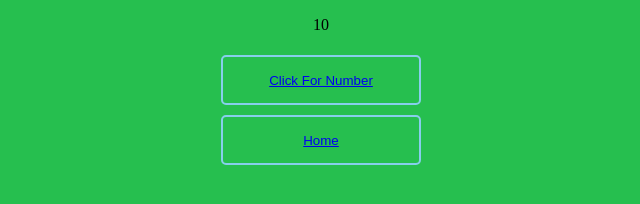
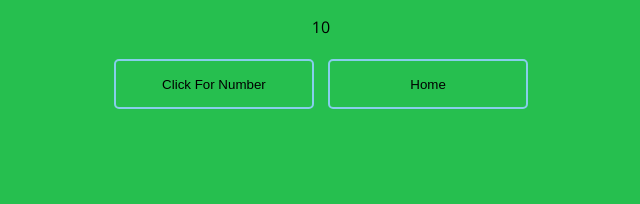
Before and after one commit to Bean1234567891011/randomfixed, a plain HTML site: page index.html in a window 1280 px wide. Both pictures are taken after a click on the button "1-20 Number Randomizer". Shown: the whole page, without its empty margins (319-959 px from the left). Drawn offline with nearby package versions, Linux system fonts and the light colour scheme.

Commit message:
Update index.html

```diff
--- a/index.html
+++ b/index.html
@@ -2,6 +2,7 @@
 <html>
 	<head>
 		<meta charset = "UTF-8">
+		<link href="https://fonts.googleapis.com/css2?family=Open+Sans:wght@300&display=swap" rel="stylesheet">
 		<title>Randomizer</title>
 		<meta name="viewport" content="width=device-width,initial-scale=1">
 	</head>
@@ -18,8 +19,8 @@
 		</div>
 		<div id = "twenty">
 			<p id = "demo">10</p>
-			<center><button class="twentyPlay" onClick="twentyRandom()"><a href="#" onClick="play()"><p class="twenty">Click For Number</p></a></button></center>
-			<center><button class="twentyPlay" onClick="twentyHome()"><a href="#" onClick="play()"><p class="twenty">Home</p></a></button></center>
+			<button class="twentyPlay" onClick="twentyRandom()">Click For Number</button>
+			<button class="twentyPlay" onClick="twentyHome()">Home</button>
 		</div>
 
 		 <script>
@@ -43,6 +44,7 @@
 			 body {
 				 background-color: #26bf4f;
 				 text-align: center;
+				 font-family: 'Open Sans', sans-serif;
 			 }
 
 			 #coin, #dice, #twenty {
```
